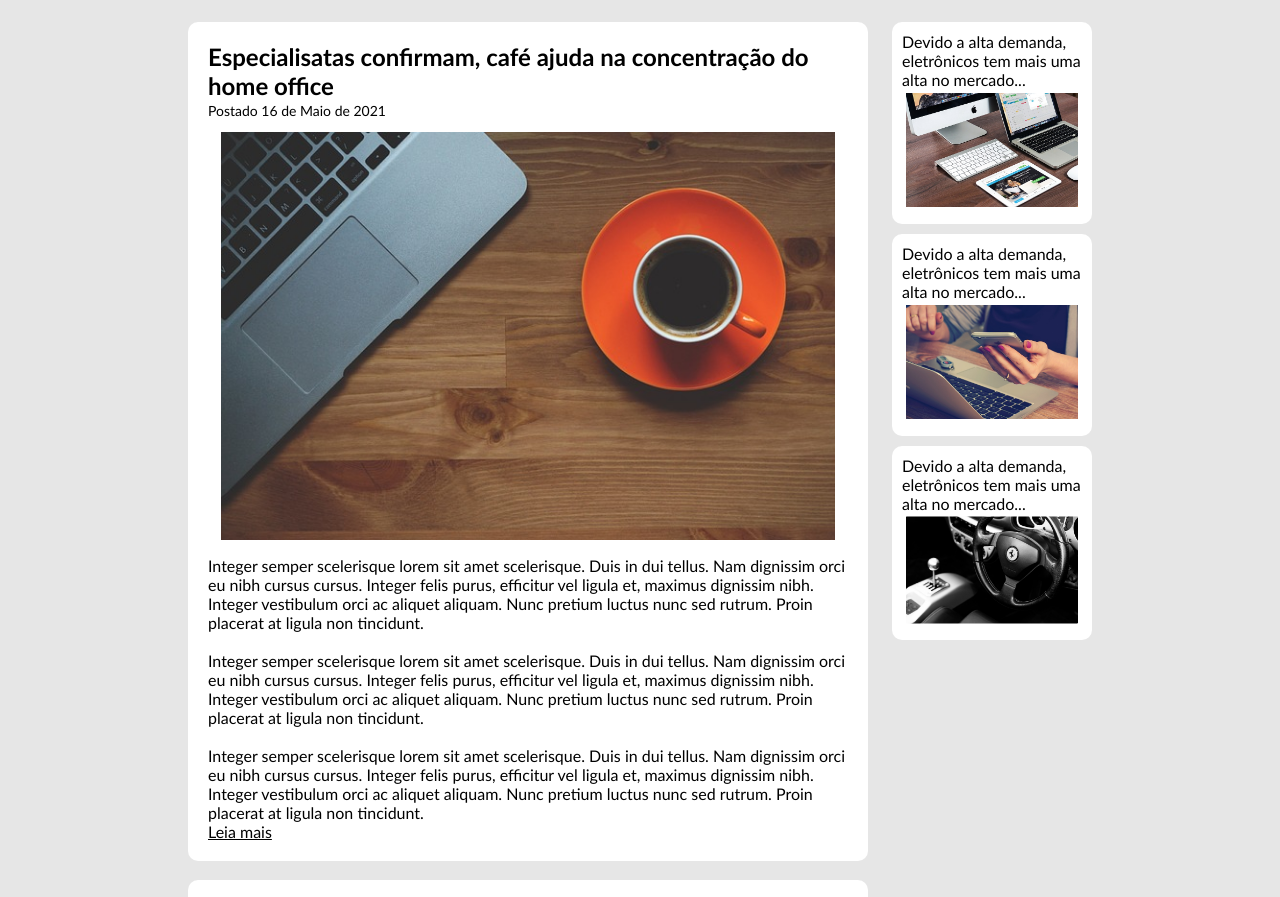
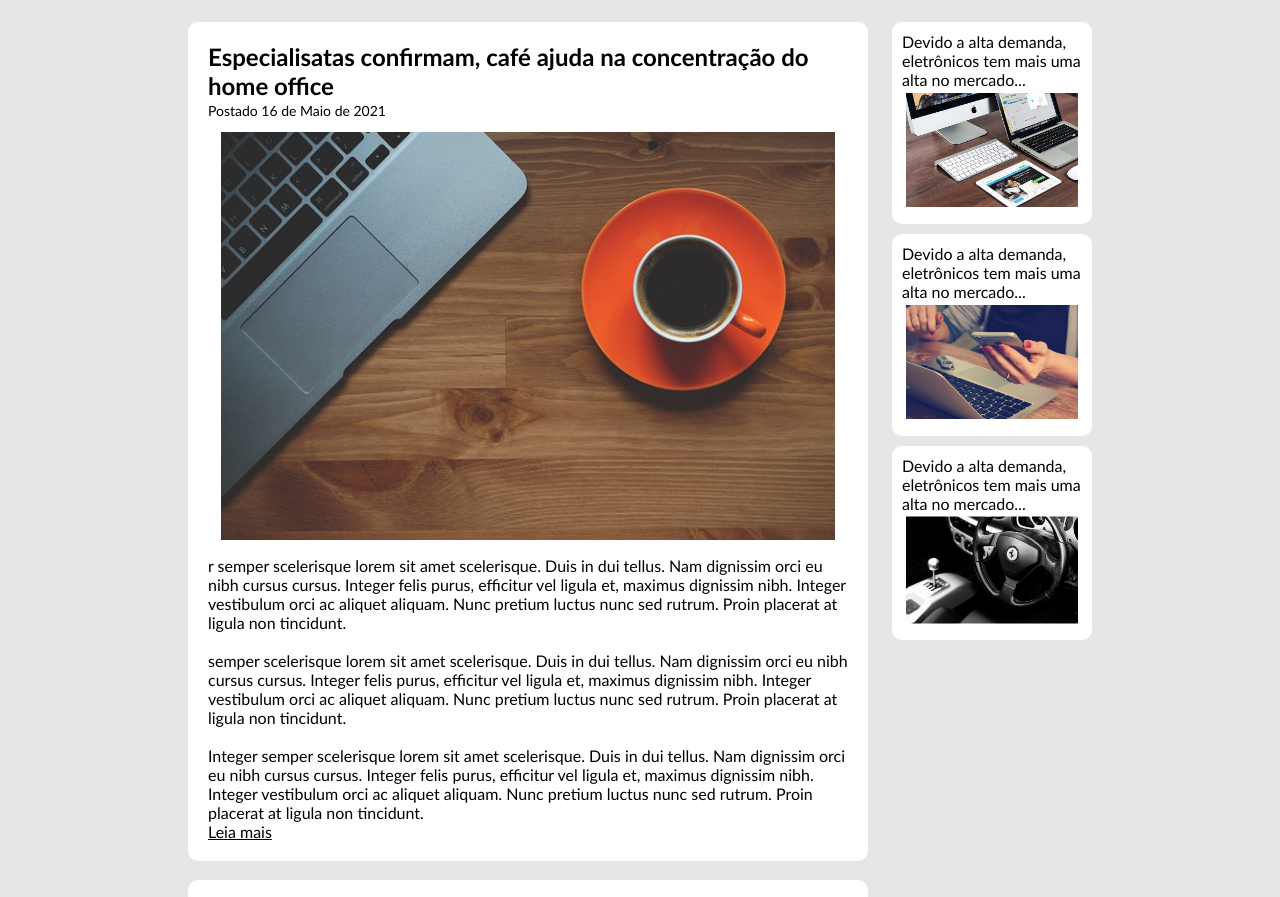
Before and after one commit to Miltador-web/blogMilton, a plain HTML site: page index.html in a window 1280 px wide. Shown: the part 125-1022 px from the top of the page. Drawn offline with Linux system fonts and the light colour scheme.

Commit message:
primeiro commit

```diff
--- a/index.html
+++ b/index.html
@@ -53,9 +53,9 @@
                 <h2>Especialisatas confirmam, café ajuda na concentração do home office</h2>
                 <span class="datapost">Postado 16 de Maio de 2021</span>
                 <img src="./imagem1.jpg" alt="">
-                <p>Integer semper scelerisque lorem sit amet scelerisque. Duis in dui tellus. Nam dignissim orci eu nibh cursus cursus. Integer felis purus, efficitur vel ligula et, maximus dignissim nibh. Integer vestibulum orci ac aliquet aliquam. Nunc pretium luctus nunc sed rutrum. Proin placerat at ligula non tincidunt.</p>
+                <p> r semper scelerisque lorem sit amet scelerisque. Duis in dui tellus. Nam dignissim orci eu nibh cursus cursus. Integer felis purus, efficitur vel ligula et, maximus dignissim nibh. Integer vestibulum orci ac aliquet aliquam. Nunc pretium luctus nunc sed rutrum. Proin placerat at ligula non tincidunt.</p>
                 <br>
-                <p>Integer semper scelerisque lorem sit amet scelerisque. Duis in dui tellus. Nam dignissim orci eu nibh cursus cursus. Integer felis purus, efficitur vel ligula et, maximus dignissim nibh. Integer vestibulum orci ac aliquet aliquam. Nunc pretium luctus nunc sed rutrum. Proin placerat at ligula non tincidunt.</p>
+                <p> semper scelerisque lorem sit amet scelerisque. Duis in dui tellus. Nam dignissim orci eu nibh cursus cursus. Integer felis purus, efficitur vel ligula et, maximus dignissim nibh. Integer vestibulum orci ac aliquet aliquam. Nunc pretium luctus nunc sed rutrum. Proin placerat at ligula non tincidunt.</p>
                 <br>
                 <p>Integer semper scelerisque lorem sit amet scelerisque. Duis in dui tellus. Nam dignissim orci eu nibh cursus cursus. Integer felis purus, efficitur vel ligula et, maximus dignissim nibh. Integer vestibulum orci ac aliquet aliquam. Nunc pretium luctus nunc sed rutrum. Proin placerat at ligula non tincidunt.</p>
                 <a class="leia" href="">Leia mais</a>
```
